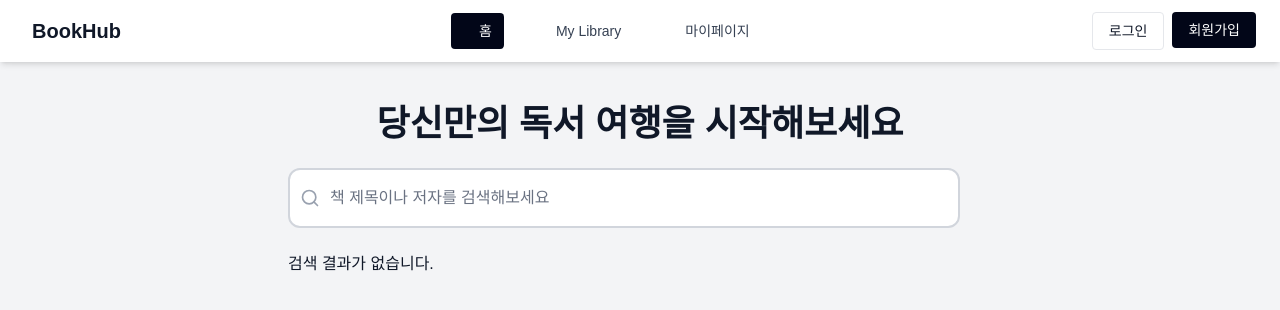
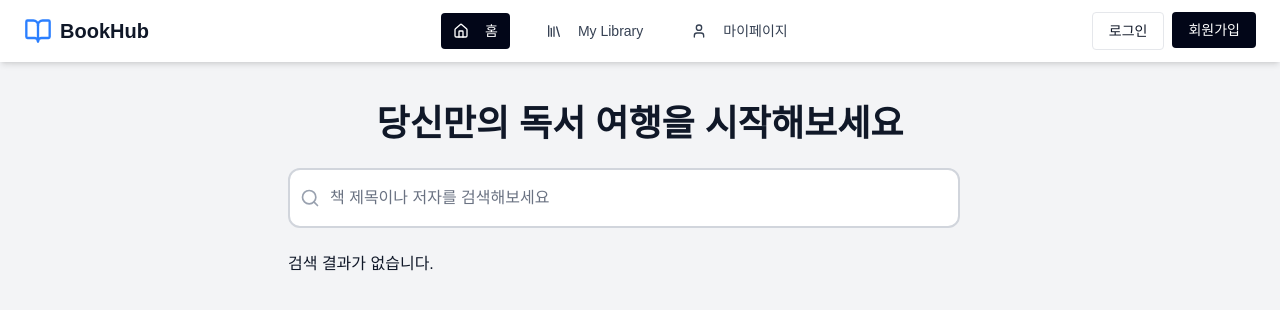
Before and after one commit to DEEPDIVE-BookJuck-BookJuck/BookJuck-BookJuck, a Next.js app: page / in a window 1280 px wide. Shown: the top 310 px of the page. Built offline with nearby package versions, Linux system fonts and the light colour scheme; a web font is replaced by a local one.

Commit message:
style: 공용 레이아웃에 아이콘 추가 및 버튼 커서 포인터 적용

```diff
--- a/src/components/Header.tsx
+++ b/src/components/Header.tsx
@@ -2,21 +2,26 @@
 
 import Link from 'next/link'
 import { usePathname } from 'next/navigation'
+import { BookOpen, House, Library, User } from 'lucide-react'
 
 export default function Header() {
   const pathname = usePathname()
 
   const navItems = [
-    { href: '/', label: '홈', iconClass: 'fas fa-house' },
+    {
+      href: '/',
+      label: '홈',
+      icon: () => <House className="size-4" />,
+    },
     {
       href: '/mylibrary',
       label: 'My Library',
-      iconClass: 'fas fa-book',
+      icon: () => <Library className="size-4" />,
     },
     {
       href: '/mypage',
       label: '마이페이지',
-      iconClass: 'fas fa-user',
+      icon: () => <User className="size-4" />,
     },
   ]
 
@@ -25,13 +30,13 @@ export default function Header() {
       <div className="max-w-7xl mx-auto flex items-center justify-between px-6 py-3">
         {/* 로고 */}
         <div className="flex items-center gap-2 text-xl font-bold">
-          <i className="fa-solid fa-book-open text-blue-500"></i>
+          <BookOpen className="size-7 text-blue-500" />
           <Link href="/">BookHub</Link>
         </div>
 
         {/* 네비게이션 */}
         <nav className="flex-1 flex justify-center gap-6 text-sm font-medium">
-          {navItems.map(({ href, label, iconClass }) => {
+          {navItems.map(({ href, label, icon: Icon }) => {
             const isActive = pathname === href
 
             return (
@@ -46,7 +51,7 @@ export default function Header() {
                 }
               `}
               >
-                <i className={iconClass}></i>
+                <Icon />
                 {label}
               </Link>
             )
@@ -55,12 +60,12 @@ export default function Header() {
 
         <div className="flex gap-2 text-sm">
           <Link href="/auth/login">
-            <button className="px-4 py-2 border border-gray-200 rounded hover:bg-gray-100">
+            <button className="px-4 py-2 border border-gray-200 rounded hover:bg-gray-100 hover: cursor-pointer">
               로그인
             </button>
           </Link>
           <Link href="/auth/signup">
-            <button className="px-4 py-2 bg-slate-950 text-white rounded hover:bg-gray-800">
+            <button className="px-4 py-2 bg-slate-950 text-white rounded hover:bg-gray-800 hover: cursor-pointer">
               회원가입
             </button>
           </Link>
```
